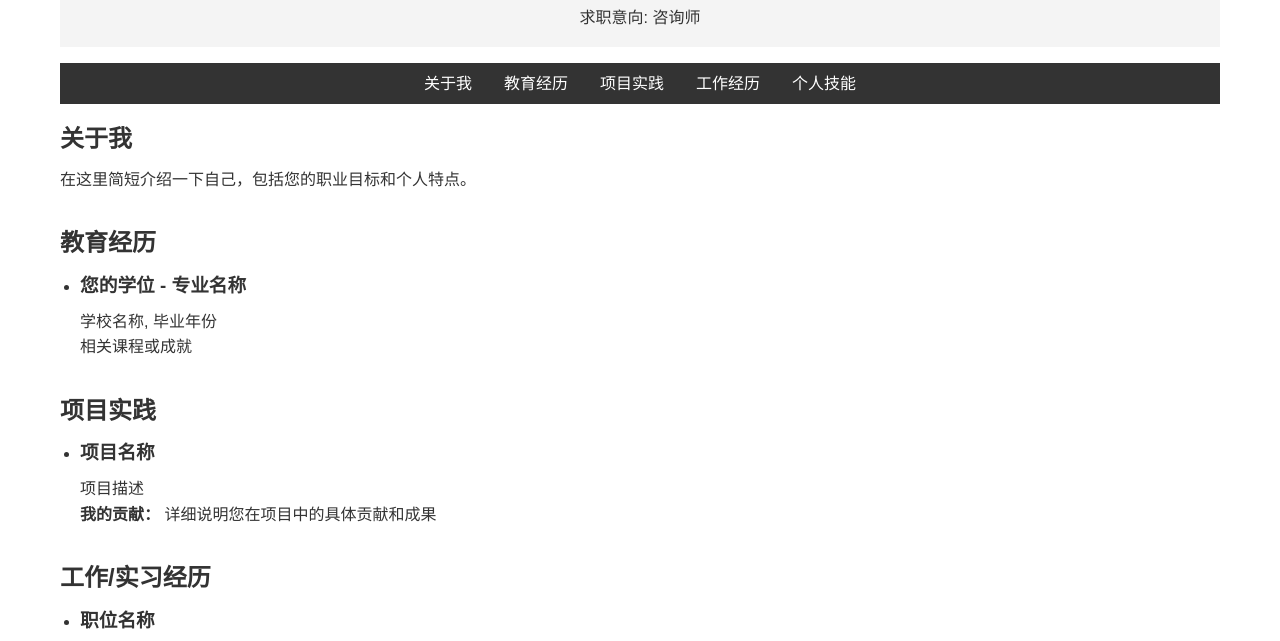
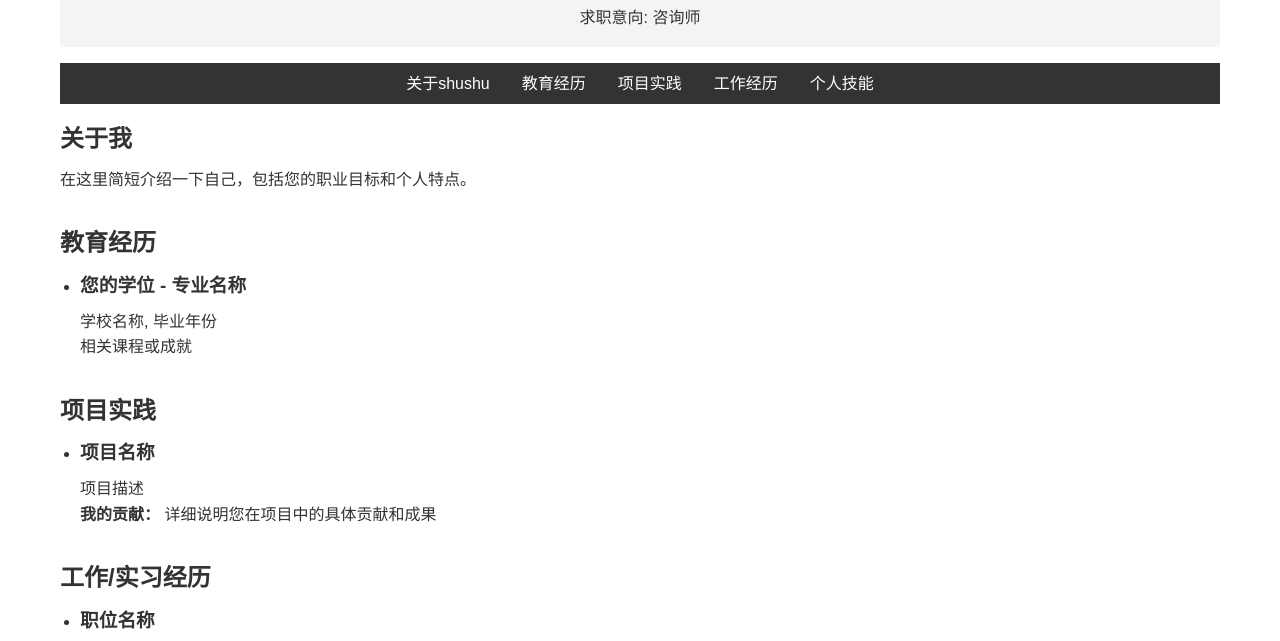
Before and after one commit to geniusshu/Shu, a plain HTML site: page index.html in a window 1280 px wide. Shown: the part 90-731 px from the top of the page. Drawn offline with Linux system fonts and the light colour scheme.

Commit message:
Update index.html

```diff
--- a/index.html
+++ b/index.html
@@ -14,7 +14,7 @@
 
     <nav>
         <ul>
-            <li><a href="#about">关于我</a></li>
+            <li><a href="#about">关于shushu</a></li>
             <li><a href="#education">教育经历</a></li>
             <li><a href="#projects">项目实践</a></li>
             <li><a href="#experience">工作经历</a></li>
```
